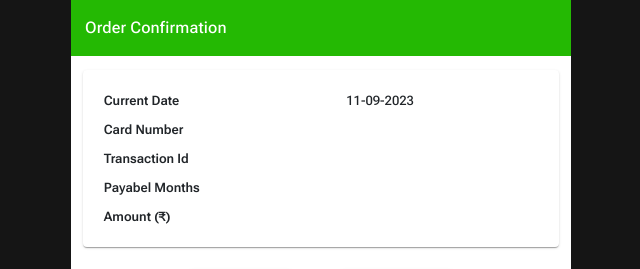
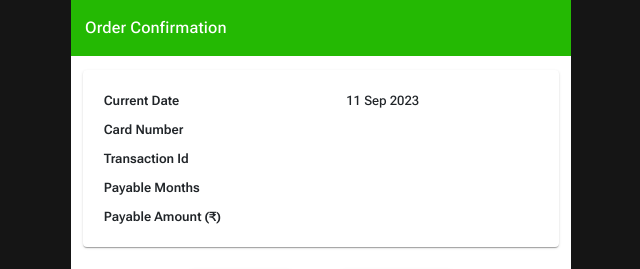
Before and after one commit to bharat-sonant/vCarePaymentCCAvenue, a React (Create React App) app in the folder Code/: page /payment-request in a window 1280 px wide. Shown: the top 269 px of the page, without its empty margins (319-959 px from the left). Built offline with nearby package versions, Linux system fonts and the light colour scheme.

Commit message:
code commit

```diff
--- a/Code/src/pages/Payment History/paymentHistory.jsx
+++ b/Code/src/pages/Payment History/paymentHistory.jsx
@@ -7,6 +7,7 @@ import {  showAlertMobile } from '../../services/commonService';
 import Header from '../../components/Header';
 import { useNavigate } from 'react-router-dom';
 import CurrencyRupeeIcon from '@mui/icons-material/CurrencyRupee';
+import { Sort } from '@mui/icons-material';
 
 
 
@@ -38,12 +39,14 @@ const PaymentHistory=()=> {
     if (event.target.checked) {
        setSelectedRows([...selectedRows, id]);
        let total=Number(totalPayment)+Number(amount);
-       localStorage.setItem('payMonths',[...selectedRows, id])
+       localStorage.setItem('payMonths',datesort([...selectedRows, id]))
+      //  console.log(datesort([...selectedRows, id]))
        setTotalPayment(total);
        setHidden(false)
 
     } else {
       setSelectedRows(selectedRows.filter(rowId => rowId !== id));
+      localStorage.setItem('payMonths',datesort(selectedRows.filter(rowId => rowId !== id)))
       let total=Number(totalPayment)-Number(amount);
       setTotalPayment(total);
       if(total===0){
@@ -52,6 +55,16 @@ const PaymentHistory=()=> {
     }
 
   };
+
+  const datesort = (arr) => {
+    return arr.concat().sort((a,b)=>{
+    a = a.replace(/(\d+)(.*)/g,' 1 $1'); // Month 1 YEAR
+    b = b.replace(/(\d+)(.*)/g,' 1 $1'); // Month 1 YEAR
+     return new Date(a) - new Date(b)
+   })
+   }
+
+
   const handleSelectAllClick = (checked,list,type) => {
         if (checked) {
           let total=0;
@@ -65,6 +78,7 @@ const PaymentHistory=()=> {
           setTotalPayment(total);
           const newSelected = list.map(item =>`${item.month}-${item.year}`);
           setSelectedRows(newSelected);
+          localStorage.setItem('payMonths',newSelected)
           setHidden(false)
 
           return;
--- a/Code/src/pages/Payment/paymentRequest.jsx
+++ b/Code/src/pages/Payment/paymentRequest.jsx
@@ -11,13 +11,13 @@ import { deleteCCAvenuePaymentRequestHistory } from '../../services/paymentStatu
 const PaymentRequest=() => {
 
   const getCurrentDate = (separator='') => {
-
+    const MONTHS = ['Jan', 'Feb', 'Mar', 'Apr', 'May', 'Jun', 'Jul', 'Aug', 'Sep', 'Oct', 'Nov', 'Dec'];
     let newDate = new Date()
     let date = newDate.getDate();
-    let month = newDate.getMonth() + 1;
+    let month = newDate.getMonth();
     let year = newDate.getFullYear();
 
-    return `${date<10?`0${date}`:`${date}`}${separator}${month<10?`0${month}`:`${month}`}${separator}${year}`
+    return `${date<10?`0${date}`:`${date}`}${separator}${MONTHS[month]}${separator}${year}`
   }
 
   return (
@@ -39,7 +39,7 @@ const PaymentRequest=() => {
                             <snap className='heading0'> Current Date  </snap>
                           </th>
                           <td className='border-0 ' style={{ width: '0%', }}>
-                            {getCurrentDate('-')}
+                            {getCurrentDate(' ')}
                           </td>
                         </tr>
                         <tr >
@@ -62,7 +62,7 @@ const PaymentRequest=() => {
 
                         <tr >
                           <th className='border-0 text-left mb-0' style={{ width: '0%', textAlign: 'left', }} scope="row" >
-                            <snap className='heading0'> Payabel Months  </snap>
+                            <snap className='heading0'> Payable Months  </snap>
                           </th>
                           <td className='border-0 ' style={{ width: '0%', }}>
                             {localStorage.getItem('payMonths')}
@@ -71,7 +71,7 @@ const PaymentRequest=() => {
 
                         <tr >
                           <th className='border-0 text-left mb-0' style={{ width: '0%', textAlign: 'left', }} scope="row" >
-                            <snap className='heading0'> Amount (₹) </snap>
+                            <snap className='heading0'> Payable Amount (₹) </snap>
                           </th>
                           <td className='border-0 ' style={{ width: '0%', }}>
                             {localStorage.getItem('transactionAmount')}
```
